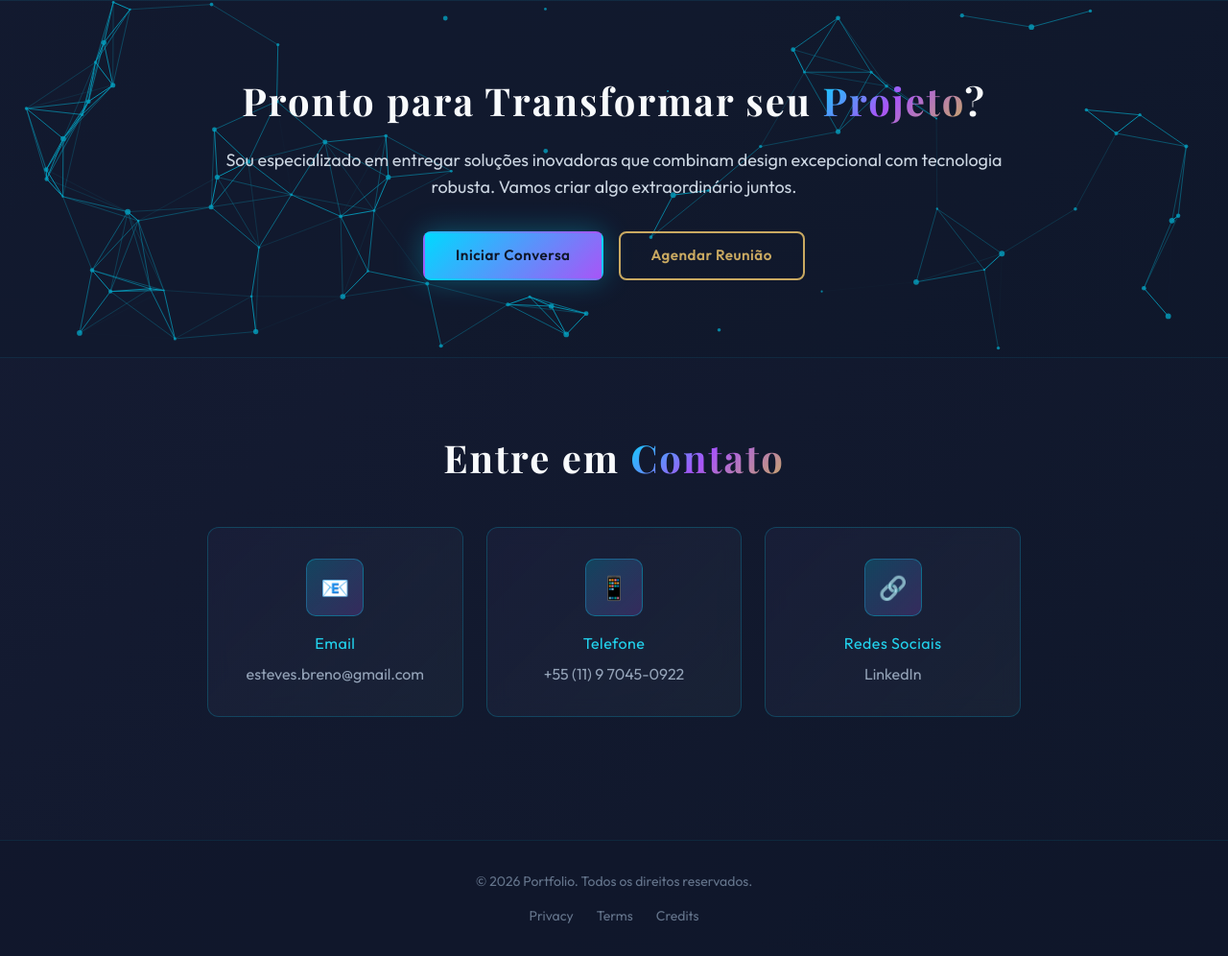
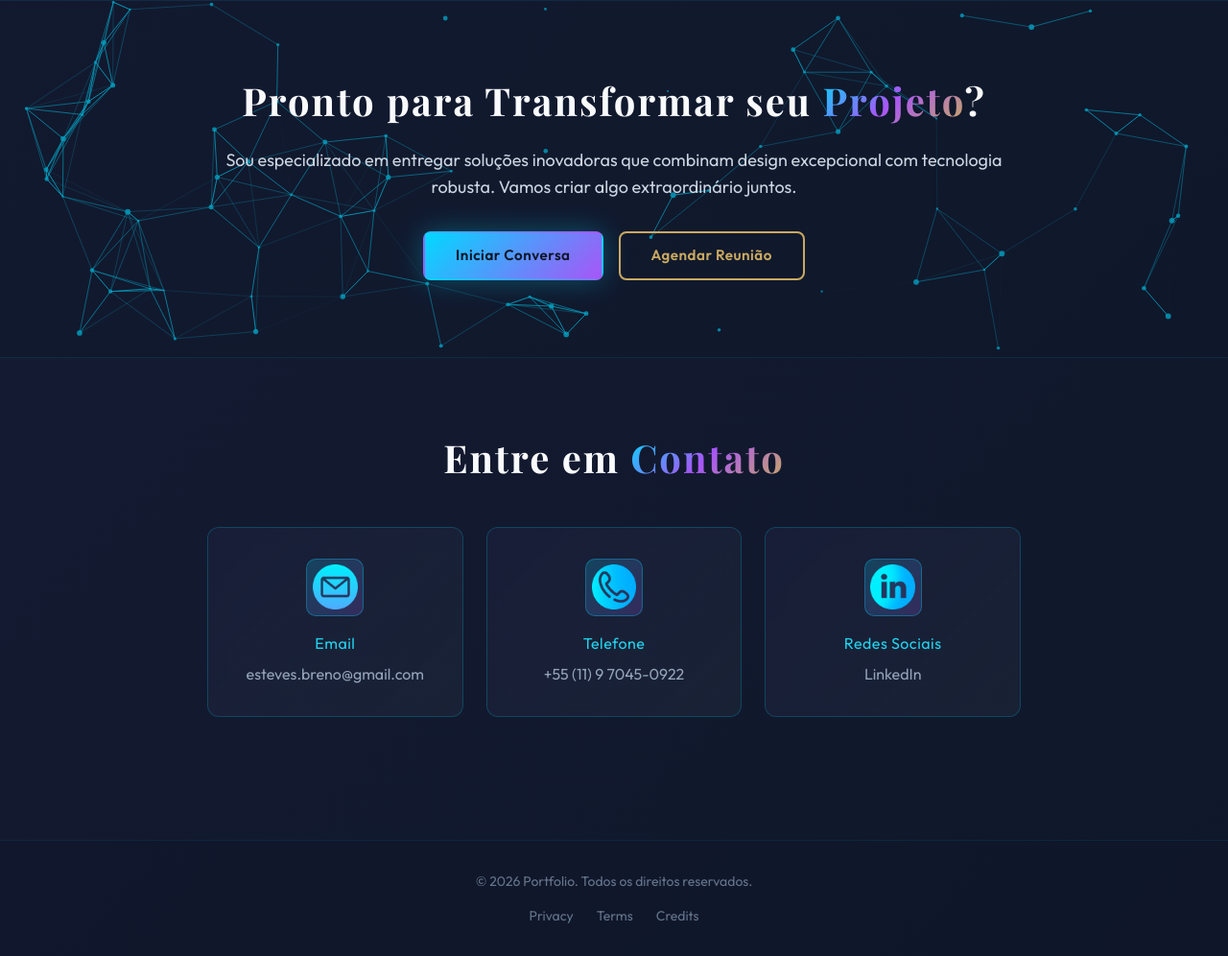
Before and after one commit to BrenoEsteves/cvportfolio, a plain HTML site: page index.html in a window 1280 px wide. Shown: the part 5814-6810 px from the top of the page at 96% size. Drawn offline with nearby package versions, Linux system fonts and the light colour scheme.

Commit message:
Atualização de ícones.

```diff
--- a/index.html
+++ b/index.html
@@ -1023,18 +1023,18 @@
                 </h2>
                 <div class="grid md:grid-cols-3 gap-6 mb-12">
                     <a href="mailto:esteves.breno@gmail.com" class="card text-center group">
-                        <div class="icon-box mx-auto mb-4">📧</div>
+                        <div class="icon-box mx-auto mb-4"><img src="img/email_Icon.png" alt="" width="80%"></div>
                         <h3 class="text-cyan-400 mb-2">Email</h3>
                         <p class="text-slate-400 group-hover:text-cyan-400 transition">esteves.breno@gmail.com</p>
                     </a>
                     <a href="https://wa.link/gxk8cq" class="card text-center group">
-                        <div class="icon-box mx-auto mb-4">📱</div>
+                        <div class="icon-box mx-auto mb-4"><img src="img/phone_Icon.png" alt="" width="80%"></div>
                         <h3 class="text-cyan-400 mb-2">Telefone</h3>
                         <p class="text-slate-400 group-hover:text-cyan-400 transition">+55 (11) 9 7045-0922</p>
                     </a>
                     <a href="https://www.linkedin.com/in/breno-esteves-840b36138/?skipRedirect=true"
                         class="card text-center group">
-                        <div class="icon-box mx-auto mb-4">🔗</div>
+                        <div class="icon-box mx-auto mb-4"><img src="img/linkedin_Icon.png" alt="" width="80%"></div>
                         <h3 class="text-cyan-400 mb-2">Redes Sociais</h3>
                         <p class="text-slate-400 group-hover:text-cyan-400 transition">LinkedIn</p>
                     </a>
```
Also changed, not shown: img/email_Icon.png (added), img/linkedin_Icon.png (added), img/phone_Icon.png (added).
